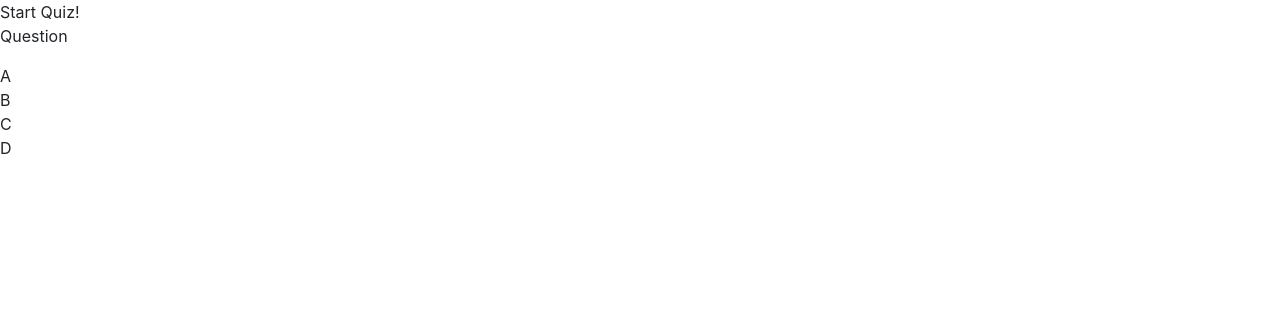
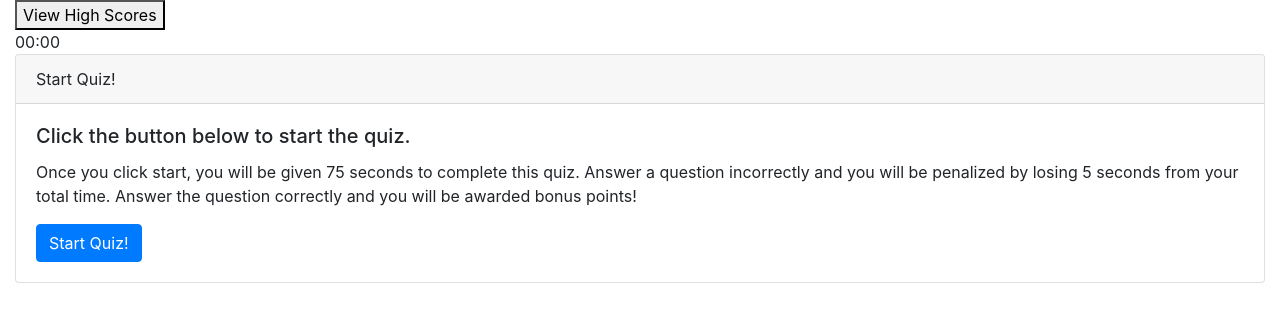
Before and after one commit to javierturner/codequiz, a plain HTML site: page index.html in a window 1280 px wide. Drawn offline with nearby package versions, Linux system fonts and the light colour scheme.

Commit message:
restarted, made start button

```diff
--- a/assets/script.js
+++ b/assets/script.js
@@ -0,0 +1,49 @@
+var startQuiz = document.querySelector("#startQuiz");
+var begin = document.querySelector("#begin");
+
+
+startQuiz.addEventListener("click", function () {
+    // timer
+    begin.style.display = "none";
+})
+
+
+
+
+
+
+
+
+
+// var start = document.getElementById("startQuiz");
+// var quiz = document.getElementById("quiz");
+
+// var questions = document.getElementById("questions");
+// var timer = document.getElementById("timer");
+// var yourScore = document.getElementById("yourScore");
+// var highScores = document.getElementById("highScores");
+
+// var choiceA = document.getElementById("A");
+// var choiceB = document.getElementById("B");
+// var choiceC = document.getElementById("C");
+// var choiceD = document.getElementById("D");
+
+
+// var lastQuestionIndex = questions.length-1;
+// var runningQuestionIndex = 0;
+
+
+// //function to generate question
+// function renderQuestion () {
+//     var q = question[runningQuestionIndex];
+//     question.innerHtml = "<p> + q.question + </p>";
+//     choiceA.innerHtml = q.choiceA;
+//     choiceB.innerHTML = q.choiceB;
+//     choiceC.innerHTML = q.choiceC;
+//     choiceD.innerHTML = q.choiceD;
+// }
+
+// //timer
+// var questionTime = 10;
+// var count = 0;
+// var
--- a/index.html
+++ b/index.html
@@ -11,21 +11,21 @@
 </head>
 
 <body>
-    <!-- button to start quiz -->
-    <div id="startQuiz">Start Quiz!</div>
-
-    <!--container for holding quiz/questions-->
-    <div id="quiz" style="display:none,">
-        <div id="questions"><p>Question</p></div>
-        <div id="timer"></div>
-        <div id="yourScore"></div>
-        <div id="scores"></div>
-        <div id="choices">
-            <div class="choice" id="A" onclick="checkAnswer('A')">A</div>
-            <div class="choice" id="B" onclick="checkAnswer('B')">B</div>
-            <div class="choice" id="C" onclick="checkAnswer('C')">C</div>
-            <div class="choice" id="D" onclick="checkAnswer('D')">D</div>
+    <div class="container-fluid">
+        <div class="topBar">
+            <button id="viewScores">View High Scores</button>
+            <div id="timer">00:00</div>
         </div>
+        <div class="card" id="begin">
+                <div class="card-header">
+                  Start Quiz!
+                </div>
+                <div class="card-body">
+                  <h5 class="card-title">Click the button below to start the quiz.</h5>
+                  <p class="card-text">Once you click start, you will be given 75 seconds to complete this quiz. Answer a question incorrectly and you will be penalized by losing 5 seconds from your total time. Answer the question correctly and you will be awarded bonus points!</p>
+                  <a href="#" class="btn btn-primary" id="startQuiz">Start Quiz!</a>
+                </div>
+              </div>
 
 
 
@@ -34,8 +34,10 @@
 
 
 
+
+
     <script src="assets/questions.js"></script>
-    <!-- <script src="assets/script.js"></script> -->
+    <script src="assets/script.js"></script>
     <script src="https://code.jquery.com/jquery-3.3.1.slim.min.js"
         integrity="sha384-q8i/X+965DzO0rT7abK41JStQIAqVgRVzpbzo5smXKp4YfRvH+8abtTE1Pi6jizo"
         crossorigin="anonymous"></script>
```
